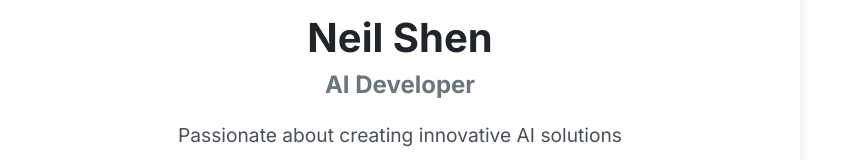
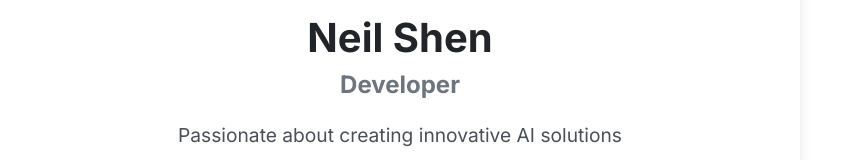
Before and after one commit to upinggo/profile, a Next.js app: page /ProfileContainer in a window 1280 px wide. Shown: the part 197-357 px from the top of the page, without its empty margins (0-855 px from the left). Built offline with nearby package versions, Linux system fonts and the light colour scheme.

Commit message:
feat: standardize role title from 'AI Developer' to 'Developer' in profile data

```diff
--- a/src/app/ProfileContainer/page.tsx
+++ b/src/app/ProfileContainer/page.tsx
@@ -22,7 +22,7 @@ interface ProfileData {
 export default function ProfileContainer() {
   const [profileData, setProfileData] = useState<ProfileData>({
     name: 'Loading...',
-    role: 'AI Developer',
+    role: 'Developer',
     bio: 'Loading profile data...',
     avatar: '',
     aiProfiles: []
--- a/src/data/prefillData.ts
+++ b/src/data/prefillData.ts
@@ -1,7 +1,7 @@
 export const profileData = {
     id: '1',
     name: 'Neil Shen',
-    role: 'AI Developer',
+    role: 'Developer',
     bio: 'Passionate about creating innovative AI solutions',
     avatar: 'https://avatars.githubusercontent.com/u/25785956?v=4',
     aiProfiles: [
```
